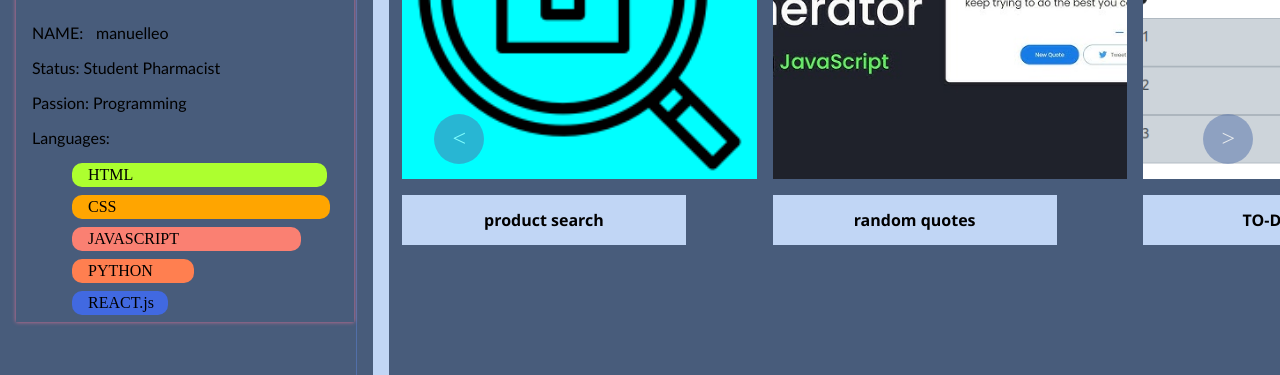
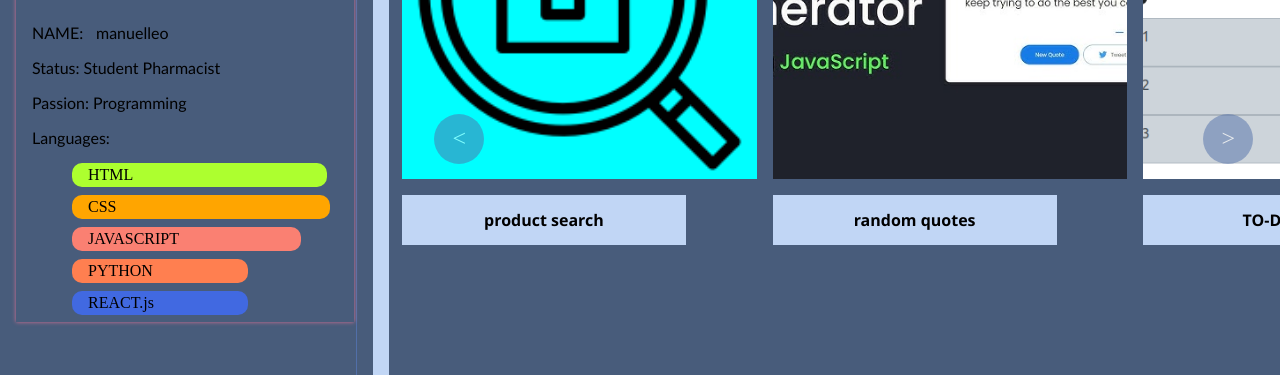
Before and after one commit to manuelleo010/manuelleo010.github.io, a plain HTML site: page docs/portfolio.html in a window 1280 px wide. Shown: the part 425-800 px from the top of the page. Drawn offline with Linux system fonts and the light colour scheme.

Commit message:
Update portfolio.css

```diff
--- a/docs/css/portfolio.css
+++ b/docs/css/portfolio.css
@@ -197,13 +197,13 @@ section{
   border-radius: 10px;
 }
 .lang-list > li:nth-child(4){
-  width: 40%;
+  width: 60%;
   background-color:coral;
   padding-left: 1rem;
   border-radius: 10px;
 }
 .lang-list > li:nth-child(5){
-  width: 30%;
+  width: 60%;
   background-color: royalblue;
   padding-left: 1rem;
   border-radius: 10px;
```
